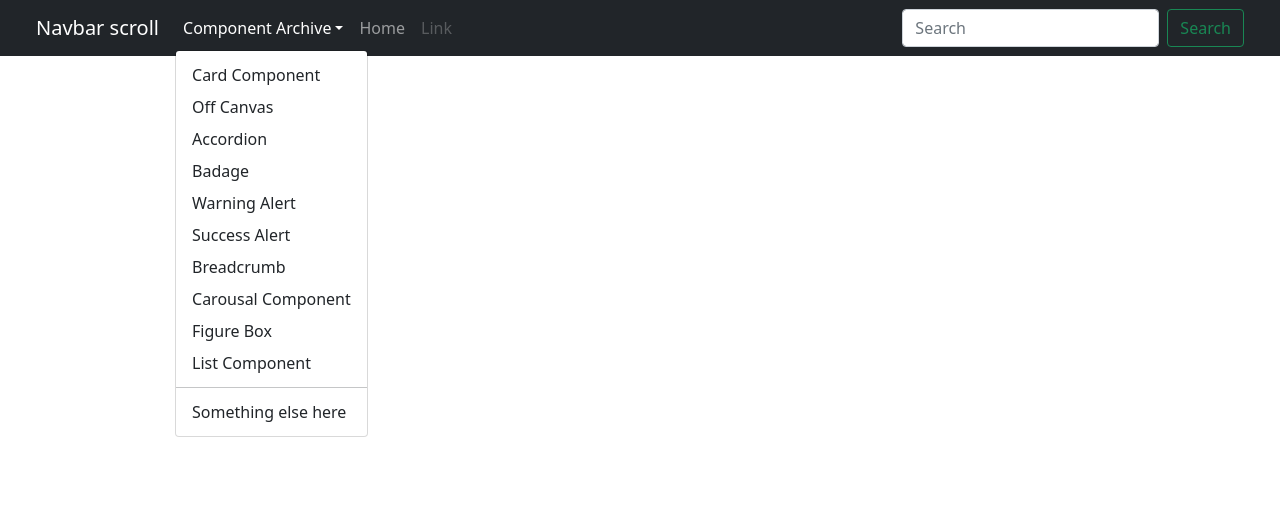
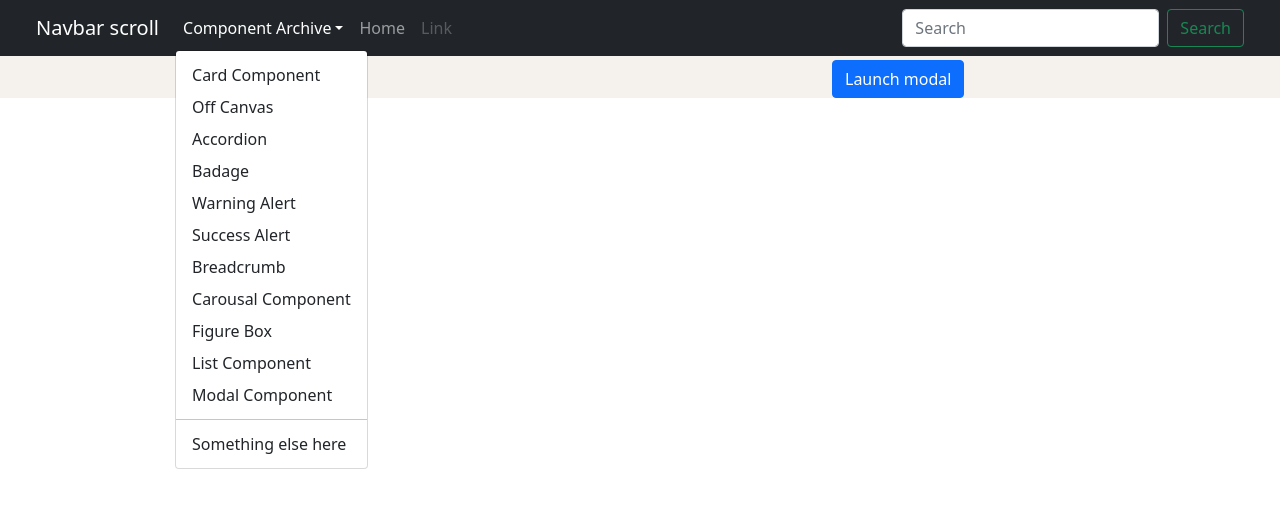
Before and after one commit to osmanforhad/react-js-components, a React (Create React App) app: page /modal in a window 1280 px wide. Both pictures are taken after a click on the button "Component Archive". Shown: the top 508 px of the page. Built offline with nearby package versions, Linux system fonts and the light colour scheme.

Commit message:
Working with react js modal component concept

```diff
--- a/src/components/common/TopNav.js
+++ b/src/components/common/TopNav.js
@@ -11,6 +11,7 @@ import Offcanvas from "../card-component/OffCanvas";
 import CarousalComponent from "../carousal-component/CarousalComponent";
 import Figurecomponent from "../figure-component/FigureComponent";
 import Listcomponent from "../list-component/ListComponent";
+import Modalcomponent from "../modal-component/ModalComponent";
 import Navigation from "../navigation/Navigation";
 
 class TopNav extends Component {
@@ -34,6 +35,7 @@ class TopNav extends Component {
             <Route path="/carousal" element={<CarousalComponent />} />
             <Route path="/figure" element={<Figurecomponent />} />
             <Route path="/list" element={<Listcomponent />} />
+            <Route path="/modal" element={<Modalcomponent />} />
           </Routes>
         </Router>
       </Fragment>
--- /dev/null
+++ b/src/components/modal-component/ModalComponent.js
@@ -0,0 +1,50 @@
+import React, { Fragment, useState } from "react";
+import { Button, Col, Container, Modal, Row } from "react-bootstrap";
+
+const Modalcomponent = () => {
+  const [show, setShow] = useState(false);
+
+  const handleClose = () => setShow(false);
+  const handleShow = () => setShow(true);
+
+  return (
+    <Fragment>
+      <Container fluid={true}>
+        <Row className="mt-1">
+          <Col xl={12} lg={12} md={12} sm={12} xs={12}>
+            <Button
+              variant="primary"
+              onClick={handleShow}
+              className="text-center"
+              style={{ marginLeft: "820px" }}
+            >
+              Launch modal
+            </Button>
+          </Col>
+        </Row>
+      </Container>
+
+      <Modal
+        show={show}
+        onHide={handleClose}
+        backdrop="static"
+        keyboard={false}
+      >
+        <Modal.Header closeButton>
+          <Modal.Title>Modal title</Modal.Title>
+        </Modal.Header>
+        <Modal.Body>
+          I will not close if you click outside me. Don't even try to press
+          escape key.
+        </Modal.Body>
+        <Modal.Footer>
+          <Button variant="secondary" onClick={handleClose}>
+            Close
+          </Button>
+        </Modal.Footer>
+      </Modal>
+    </Fragment>
+  );
+};
+
+export default Modalcomponent;
--- a/src/components/navigation/Navigation.js
+++ b/src/components/navigation/Navigation.js
@@ -61,6 +61,9 @@ class Navigation extends Component {
                   <NavDropdown.Item as={Link} to="/list">
                     List Component
                   </NavDropdown.Item>
+                  <NavDropdown.Item as={Link} to="/modal">
+                    Modal Component
+                  </NavDropdown.Item>
                   <NavDropdown.Divider />
                   <NavDropdown.Item>Something else here</NavDropdown.Item>
                 </NavDropdown>
```
